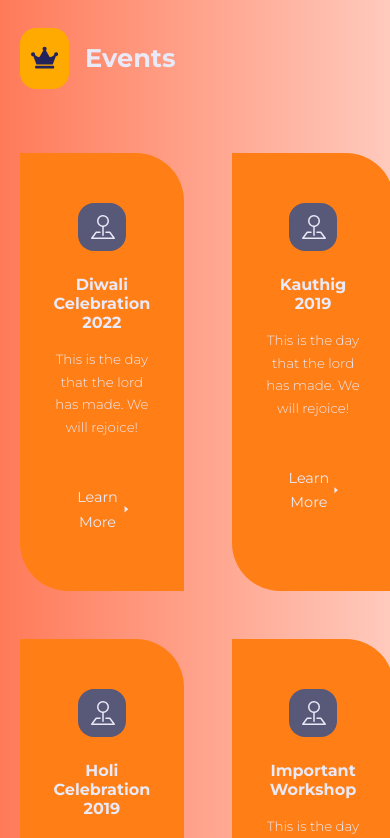
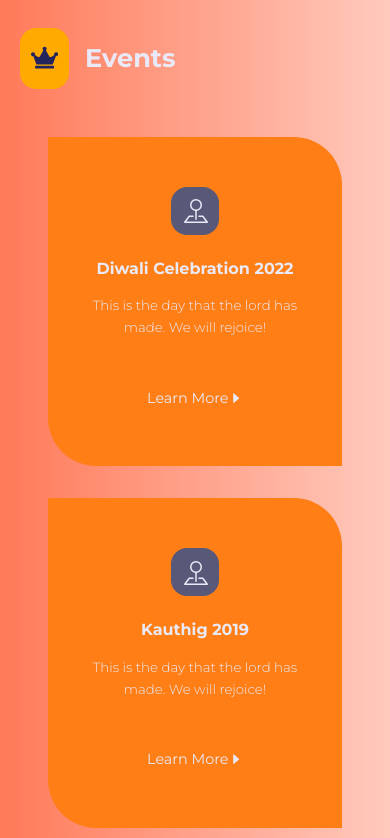
Before and after one commit to Lakshya123-cyber/UASGPt2., a React (Create React App) app: page / in a window 390 px wide. Shown: the part 880-1718 px from the top of the page. Built offline with nearby package versions, Linux system fonts and the light colour scheme.

Commit message:
more media queries

```diff
--- a/src/pages/home/home.css
+++ b/src/pages/home/home.css
@@ -328,4 +328,51 @@ footer {
   .main__header-container {
     grid-template-columns: 1fr;
   }
+
+  .programs__wrapper {
+    grid-template-columns: 1fr;
+    gap: 2rem;
+    margin-top: 3rem;
+  }
+
+  .programs__program {
+    width: 84%;
+    margin: 0 auto;
+  }
+
+  .values__wrapper {
+    grid-template-columns: 1fr;
+    gap: 3rem;
+  }
+
+  .card.values__value {
+    width: 84%;
+    margin-inline: auto;
+  }
+
+  .faqs__wrapper {
+    gap: 1rem;
+    margin-top: 3rem;
+  }
+
+  .testimonials {
+    width: 100%;
+  }
+
+  footer {
+    margin-top: 7rem;
+  }
+
+  .footer__container {
+    grid-template-columns: 1fr;
+    gap: 3rem;
+  }
+
+  .footer__container article {
+    align-items: center;
+  }
+
+  .footer__container article p{
+    text-align: center;
+  }
 }
```
